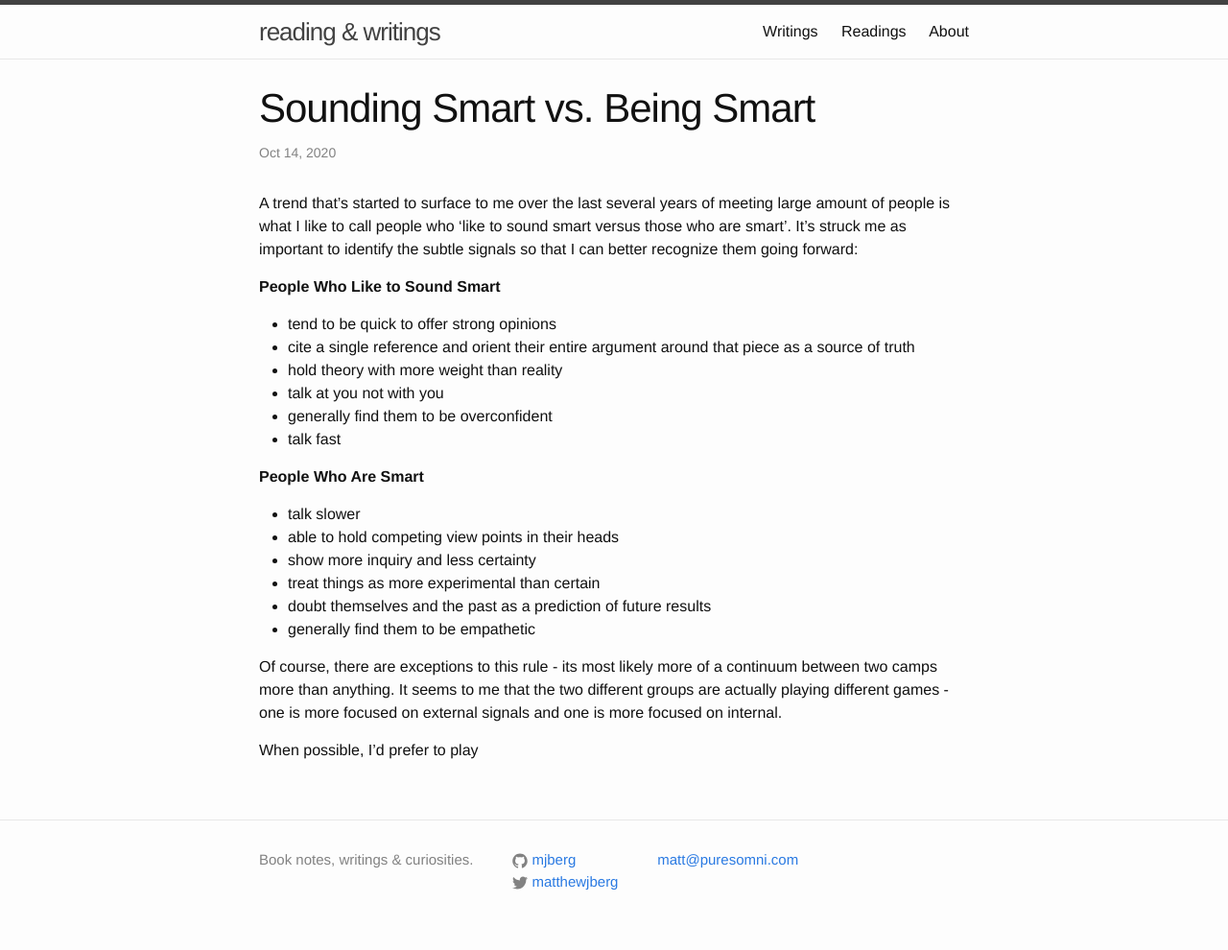
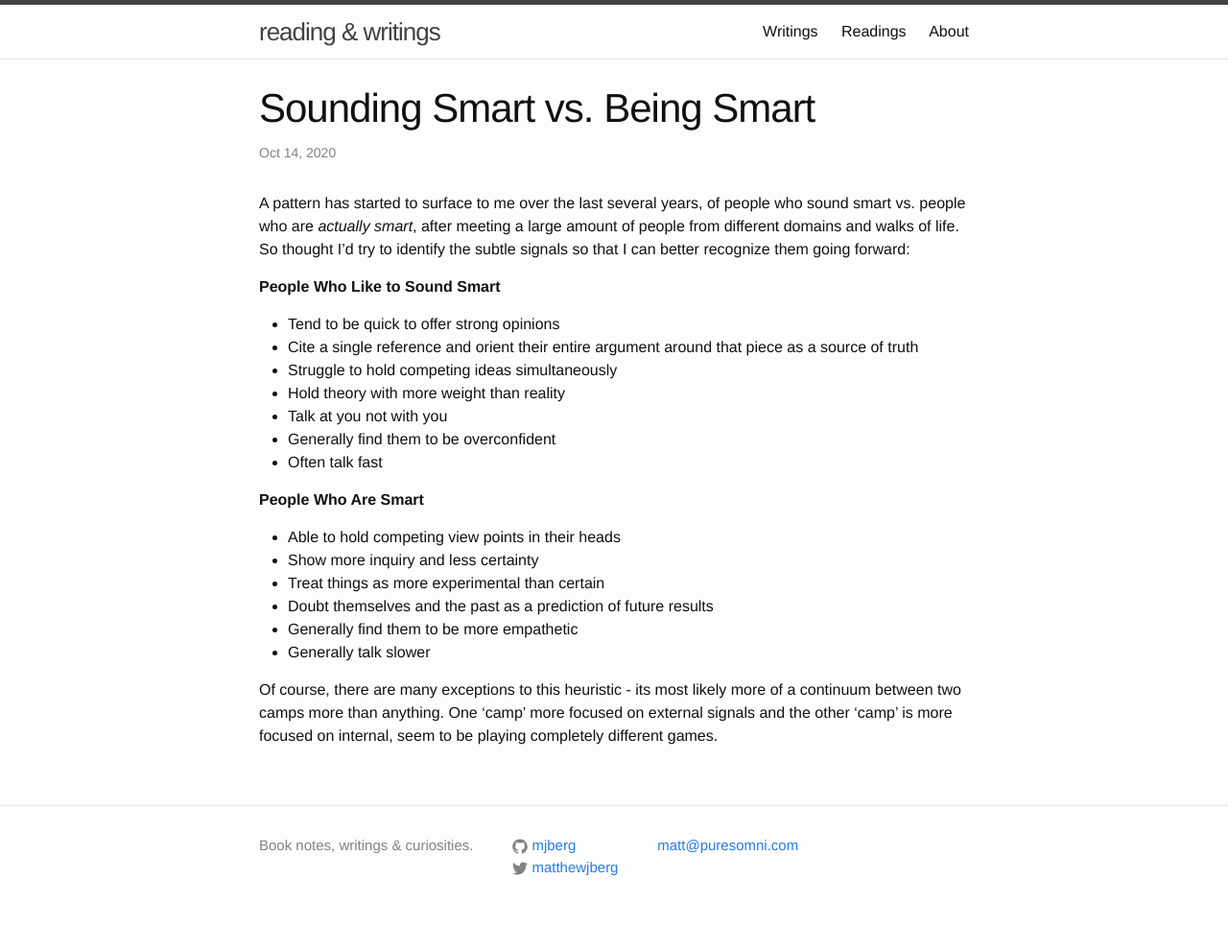
Before and after one commit to mjberg/reading-and-writing, a Jekyll site: the page built from _posts/2020-09-10-Sounding-Smart-Vs-Being-Smart.md, in a window 1280 px wide. Shown: the whole page at 96% size. Built offline with Jekyll 4.4.1, drawn with Linux system fonts in a browser that asks for light colours.

Commit message:
smart post

```diff
--- a/_posts/2020-09-10-Sounding-Smart-Vs-Being-Smart.md
+++ b/_posts/2020-09-10-Sounding-Smart-Vs-Being-Smart.md
@@ -5,25 +5,23 @@ date:   2020-10-14 11:46:37 -0500
 categories: jekyll update
 ---
 
-
-A trend that's started to surface to me over the last several years of meeting large amount of people is what I like to call people who 'like to sound smart versus those who are smart'. It’s struck me as important to identify the subtle signals so that I can better recognize them going forward:
+A pattern has started to surface to me over the last several years, of people who sound smart vs. people who are *actually smart*, after meeting a large amount of people from different domains and walks of life. So thought I'd try to identify the subtle signals so that I can better recognize them going forward:
 
 **People Who Like to Sound Smart**
-* tend to be quick to offer strong opinions
-* cite a single reference and orient their entire argument around that piece as a source of truth
-* hold theory with more weight than reality
-* talk at you not with you
-* generally find them to be overconfident
-* talk fast
+* Tend to be quick to offer strong opinions
+* Cite a single reference and orient their entire argument around that piece as a source of truth
+* Struggle to hold competing ideas simultaneously
+* Hold theory with more weight than reality
+* Talk at you not with you
+* Generally find them to be overconfident
+* Often talk fast
 
 **People Who Are Smart**
-* talk slower
-* able to hold competing view points in their heads
-* show more inquiry and less certainty
-* treat things as more experimental than certain
-* doubt themselves and the past as a prediction of future results
-* generally find them to be empathetic
+* Able to hold competing view points in their heads
+* Show more inquiry and less certainty
+* Treat things as more experimental than certain
+* Doubt themselves and the past as a prediction of future results
+* Generally find them to be more empathetic
+* Generally talk slower
 
-Of course, there are exceptions to this rule - its most likely more of a continuum between two camps more than anything. It seems to me that the two different groups are actually playing different games - one is more focused on external signals and one is more focused on internal.
-
-When possible, I'd prefer to play
+Of course, there are many exceptions to this heuristic - its most likely more of a continuum between two camps more than anything. One 'camp' more focused on external signals and the other 'camp' is more focused on internal, seem to be playing completely different games.
```
